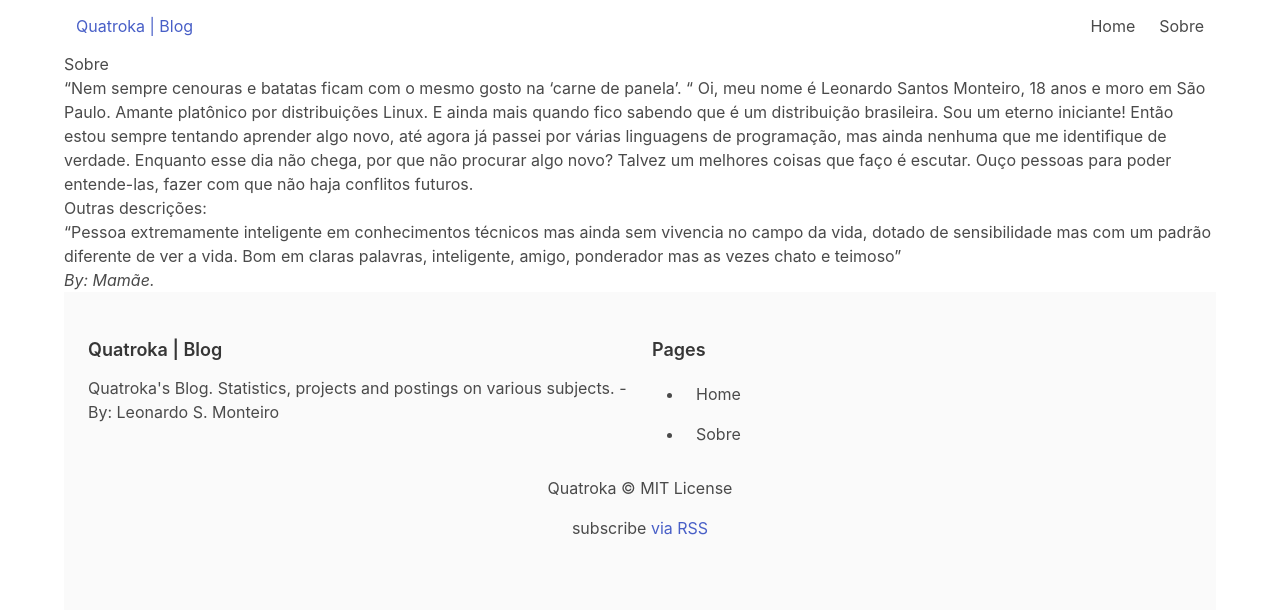
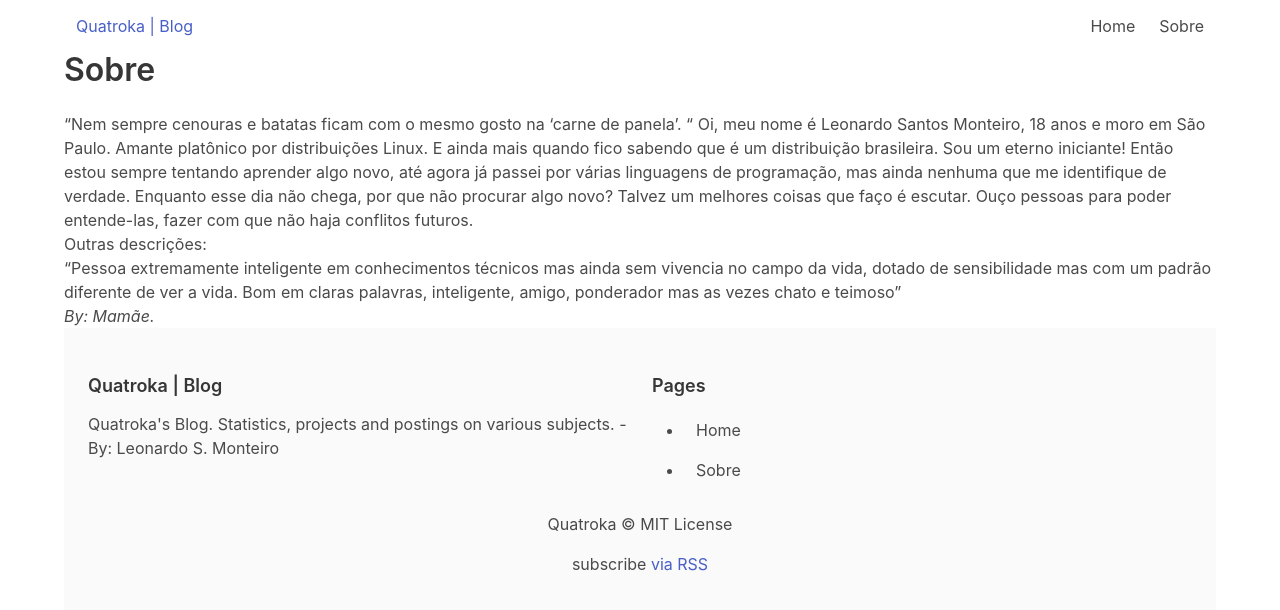
Before and after one commit to quatroka/blog, a Jekyll site: the page built from pages/about.md, in a window 1280 px wide. Shown: the top 610 px of the page. Built offline with Jekyll 4.4.1, drawn with Linux system fonts in a browser that asks for light colours; nearby versions of some CDN libraries; library files that are not in the unit come from our copies.

Commit message:
improving layout

```diff
--- a/_includes/header.html
+++ b/_includes/header.html
@@ -5,7 +5,6 @@
                 <a href="{{ site.url }}">{{ site.title }}</a>
             </h1>
         </div>
-
         <div class="navbar-menu">
             <div class="navbar-start"></div>
             <div class="navbar-end">
@@ -18,6 +17,5 @@
                 {% endfor %}
             </div>
         </div>
-
     </nav>
 </header>
--- a/_layouts/page.html
+++ b/_layouts/page.html
@@ -1,7 +1,7 @@
 ---
 layout: default
 ---
-<h1>{{ page.title }}</h1>
+<h1 class="title">{{ page.title }}</h1>
 <article>
     {{ content }}
 </article>
--- a/_layouts/post.html
+++ b/_layouts/post.html
@@ -8,13 +8,17 @@
             <h2 class="subtitle">{{ page.subtitle }}</h2>
             <p>{{ page.date | date: "%b %-d, %Y" }}{% if page.author %} • {{ page.author }}{% endif %}{% if page.meta %} • {{
                 page.meta }}{% endif %}</p>
+            <nav class="breadcrumb has-succeeds-separator">
                 <ul>
                     {% for category in page.categories %}
                     <li>{{ category }}</li>
                     {% endfor %}
                 </ul>
+            </nav>
 
+            <div class="content">
                 {{ content }}
+            </div>
         </div>
     </section>
 </article>
```
Lines whose indentation alone changed are shown as unchanged.
